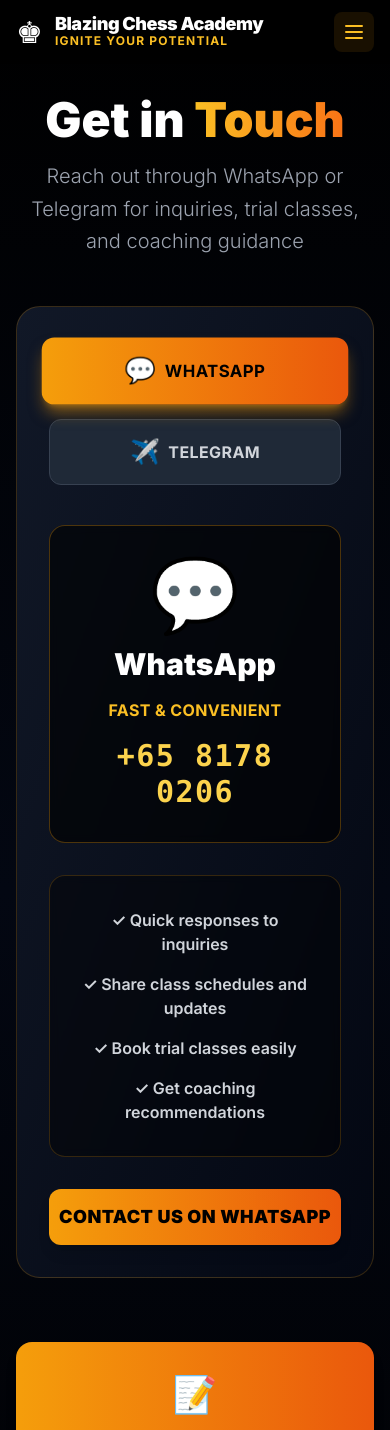
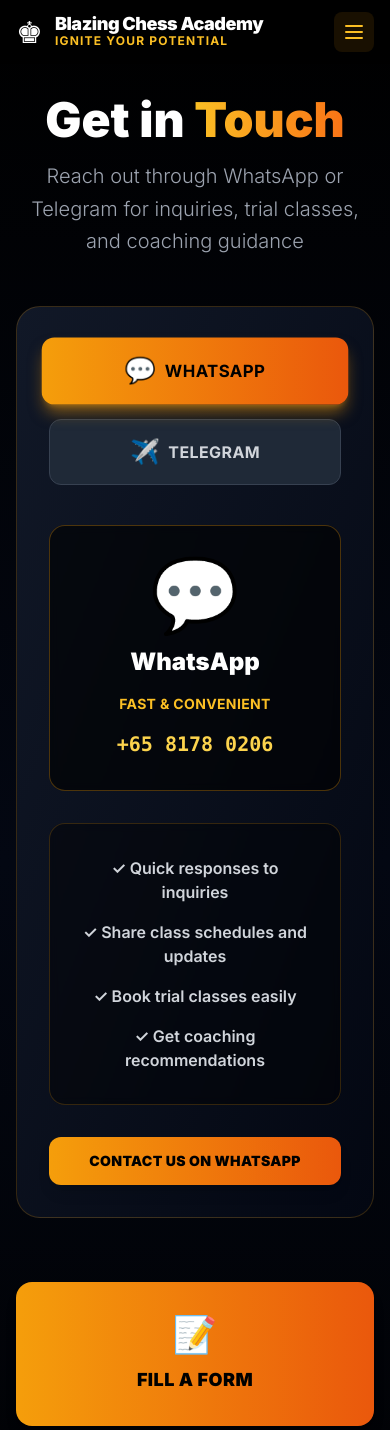
Before and after one commit to Unknown-Blaze/blazing-chess, a Next.js app: page /contact in a window 390 px wide. Shown: the top 1430 px of the page. Built offline with nearby package versions, Linux system fonts and the light colour scheme.

Commit message:
fix: improve mobile responsiveness on contact section - reduce phone number size and button text scaling

```diff
--- a/src/components/contact-section.tsx
+++ b/src/components/contact-section.tsx
@@ -99,9 +99,9 @@
               <div className="bg-black/60 rounded-2xl p-8 border border-amber-500/30 backdrop-blur-sm">
                 <div className="text-center space-y-4">
                   <div className="text-7xl">{activeChannelData.icon}</div>
-                  <h3 className="text-3xl font-black text-white">{activeChannelData.label}</h3>
-                  <p className="text-amber-400 text-base font-bold uppercase tracking-wide">{activeChannelData.description}</p>
-                  <p className="text-3xl font-black text-amber-300 font-mono tracking-wider">
+                  <h3 className="text-2xl sm:text-3xl font-black text-white">{activeChannelData.label}</h3>
+                  <p className="text-amber-400 text-sm sm:text-base font-bold uppercase tracking-wide">{activeChannelData.description}</p>
+                  <p className="text-xl sm:text-3xl font-black text-amber-300 font-mono overflow-x-auto break-words">
                     {activeChannelData.value}
                   </p>
                 </div>
@@ -133,7 +133,7 @@
               {/* Action Button */}
               <Button
                 onClick={() => window.open(activeChannelData.action, '_blank')}
-                className="w-full bg-gradient-to-r from-amber-500 to-orange-600 hover:from-amber-600 hover:to-orange-700 text-black font-black py-7 text-lg shadow-lg hover:shadow-amber-500/50 transition-all duration-300 uppercase tracking-wide rounded-xl"
+                className="w-full bg-gradient-to-r from-amber-500 to-orange-600 hover:from-amber-600 hover:to-orange-700 text-black font-black py-6 sm:py-7 text-sm sm:text-lg shadow-lg hover:shadow-amber-500/50 transition-all duration-300 uppercase tracking-wide rounded-xl"
               >
                 Contact us on {activeChannelData.label}
               </Button>
```
